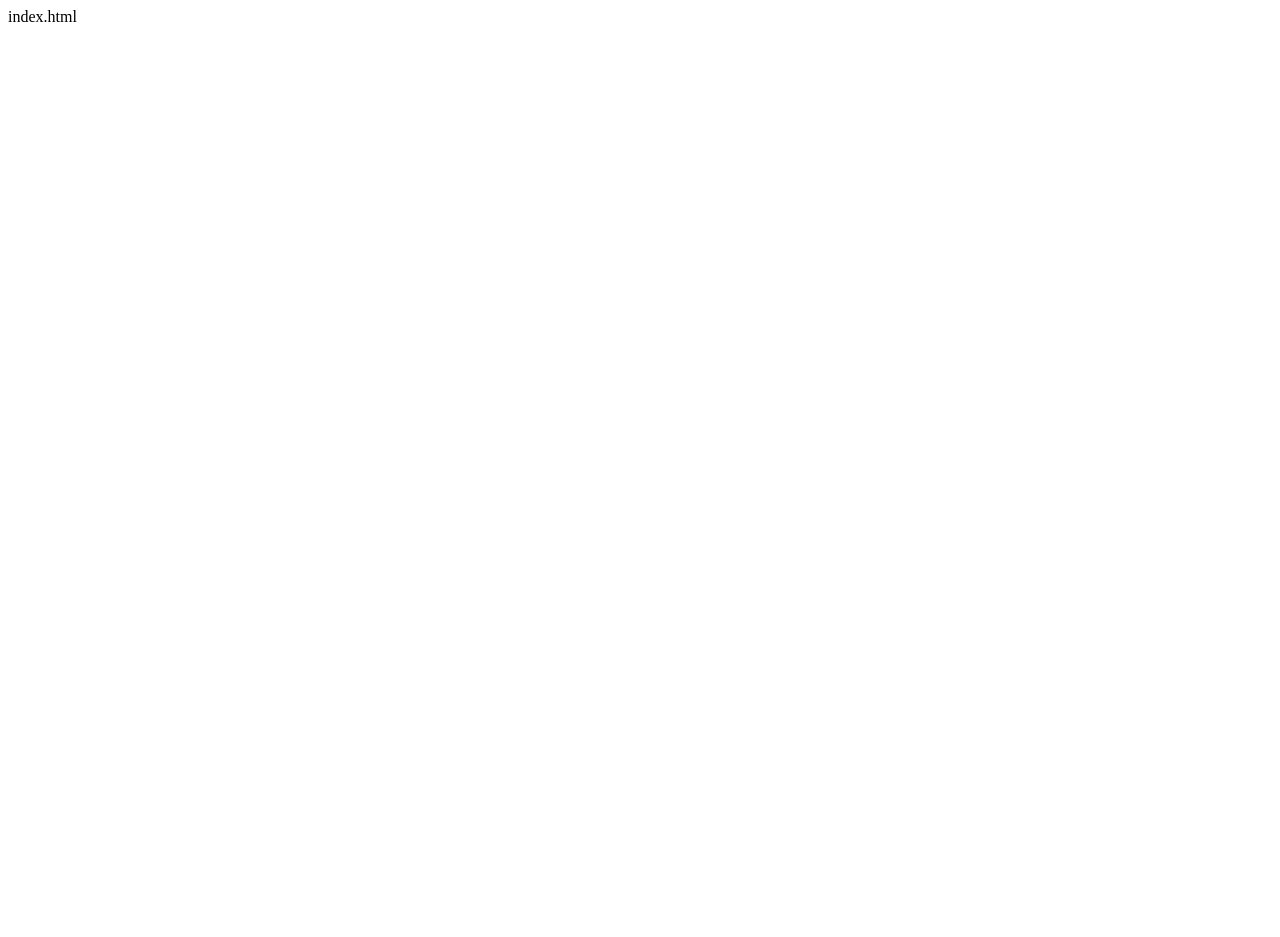
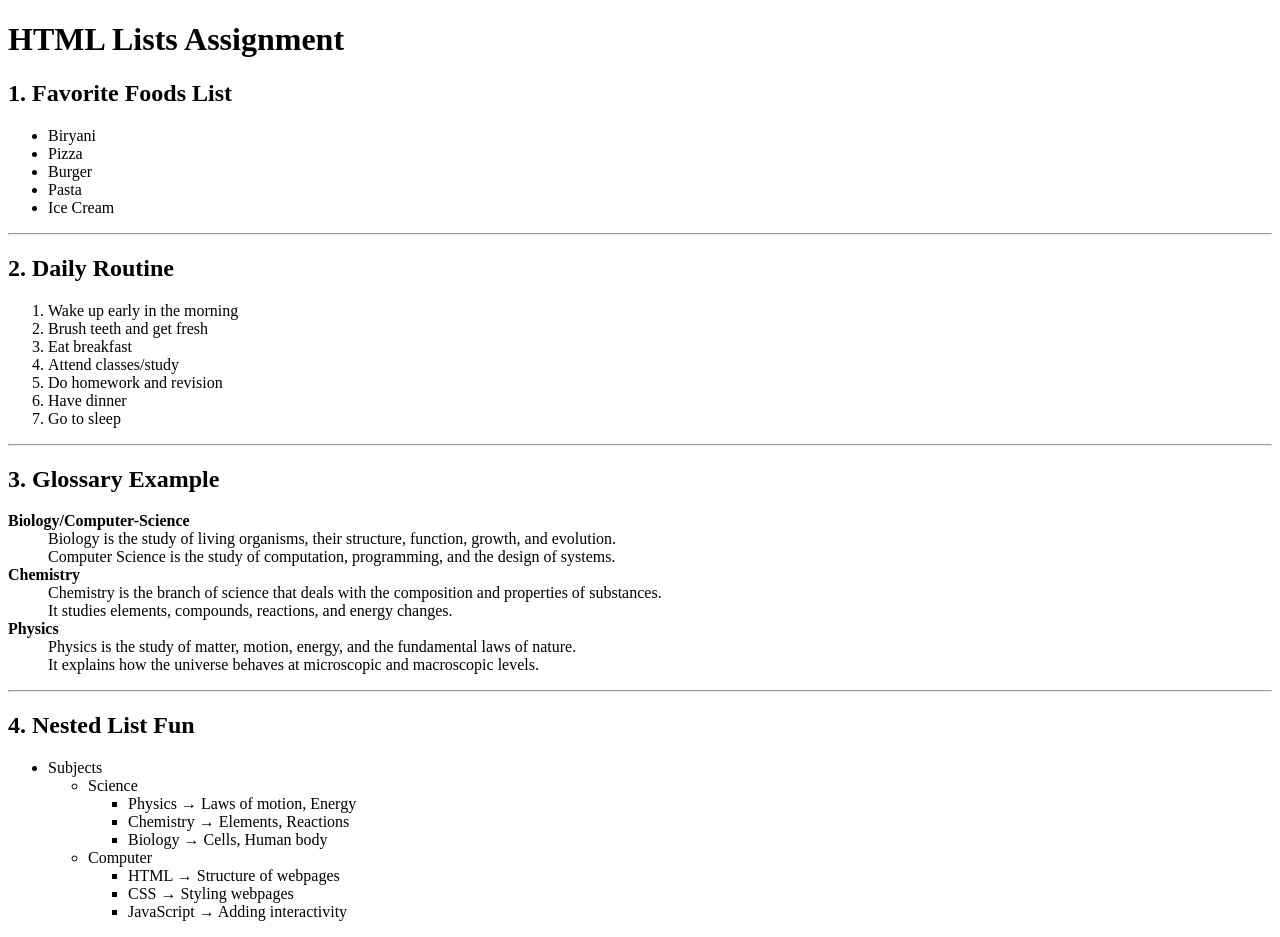
Before and after one commit to Tazeemshoukat/Assignment-9, a plain HTML site: page index.html in a window 1280 px wide. Before the commit the page ends 800 px from the top, so only its background shows below. Drawn offline with Linux system fonts and the light colour scheme.

Commit message:
index.html

```diff
--- a/index.html
+++ b/index.html
@@ -1 +1,75 @@
-index.html
+
+<!DOCTYPE html>
+<html lang="en">
+<head>
+    <meta charset="UTF-8">
+    <meta name="viewport" content="width=device-width, initial-scale=1.0">
+    <title>HTML Lists Assignment</title>
+</head>
+<body>
+
+    <h1>HTML Lists Assignment</h1>
+
+    <!-- 1. Favorite Foods List -->
+    <h2>1. Favorite Foods List</h2>
+    <ul>
+        <li>Biryani</li>
+        <li>Pizza</li>
+        <li>Burger</li>
+        <li>Pasta</li>
+        <li>Ice Cream</li>
+    </ul>
+<hr>
+    <!-- 2. Daily Routine -->
+    <h2>2. Daily Routine</h2>
+    <ol>
+        <li>Wake up early in the morning</li>
+        <li>Brush teeth and get fresh</li>
+        <li>Eat breakfast</li>
+        <li>Attend classes/study</li>
+        <li>Do homework and revision</li>
+        <li>Have dinner</li>
+        <li>Go to sleep</li>
+    </ol>
+<hr>
+    <!-- 3. Glossary Example -->
+    <h2>3. Glossary Example</h2>
+    <dl>
+        <dt><b>Biology/Computer-Science</b></dt>
+        <dd>Biology is the study of living organisms, their structure, function, growth, and evolution.</dd>
+        <dd>Computer Science is the study of computation, programming, and the design of systems.</dd>
+
+        <dt><b>Chemistry</b></dt>
+        <dd>Chemistry is the branch of science that deals with the composition and properties of substances.</dd>
+        <dd>It studies elements, compounds, reactions, and energy changes.</dd>
+
+        <dt><b>Physics</b></dt>
+        <dd>Physics is the study of matter, motion, energy, and the fundamental laws of nature.</dd>
+        <dd>It explains how the universe behaves at microscopic and macroscopic levels.</dd>
+    </dl>
+<hr>
+    <!-- 4. Nested List Fun -->
+    <h2>4. Nested List Fun</h2>
+    <ul>
+        <li>Subjects
+            <ul>
+                <li>Science
+                    <ul>
+                        <li>Physics → Laws of motion, Energy</li>
+                        <li>Chemistry → Elements, Reactions</li>
+                        <li>Biology → Cells, Human body</li>
+                    </ul>
+                </li>
+                <li>Computer
+                    <ul>
+                        <li>HTML → Structure of webpages</li>
+                        <li>CSS → Styling webpages</li>
+                        <li>JavaScript → Adding interactivity</li>
+                    </ul>
+                </li>
+            </ul>
+        </li>
+    </ul>
+
+</body>
+</html>
```
